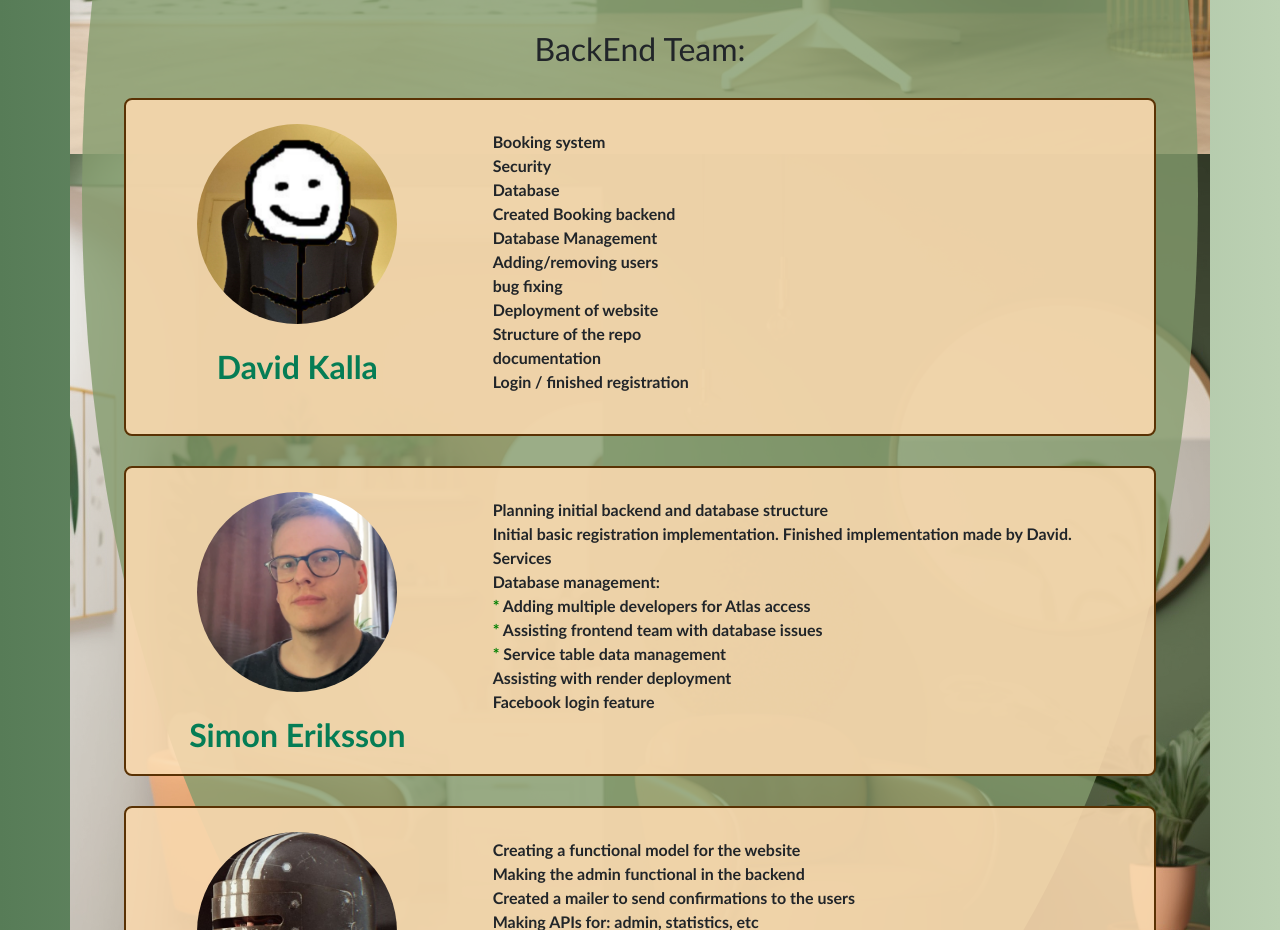
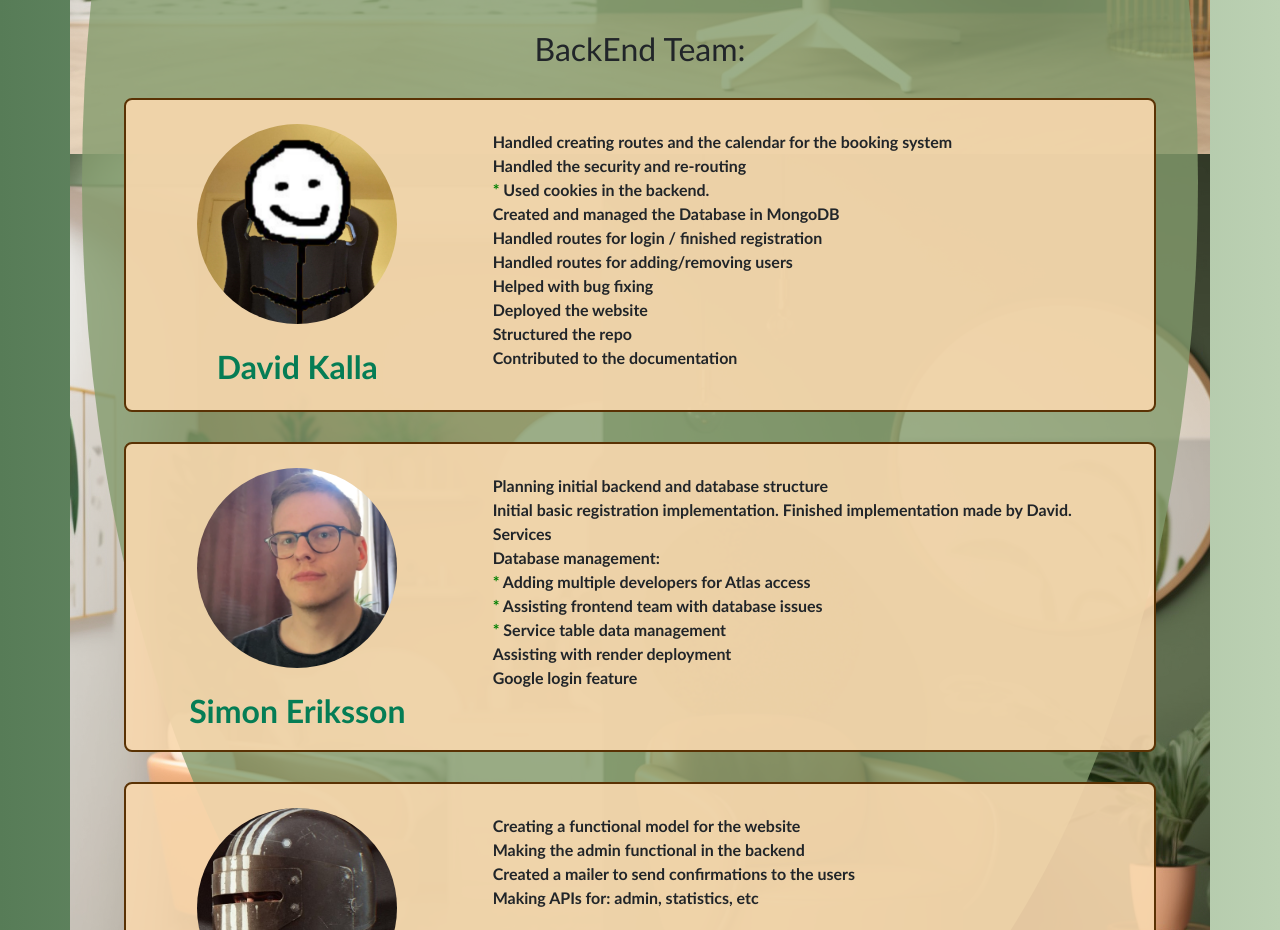
Before and after one commit to Asom98/fullstack, a React (Vite) app: page /about in a window 1280 px wide. Shown: the part 1020-1950 px from the top of the page. Built offline with nearby package versions, Linux system fonts and the light colour scheme.

Commit message:
Updated David's about section

```diff
--- a/src/components/AboutPage.jsx
+++ b/src/components/AboutPage.jsx
@@ -33,6 +33,8 @@ export function AboutPage() {
                 Creted, styled and made Booking page responsive
                 <br />
                 Creted, styled and made About page responsive
+                <br />
+                Creted, styled and made the Footer responsive
               </p>
             </Container>
           </Col>
@@ -76,27 +78,23 @@ export function AboutPage() {
           <Col xs={12} md={8}>
             <Container className="about-info rounded-circle">
               <p>
-                Booking system
+                Handled creating routes and the calendar for the booking system
                 <br />
-                Security
+                Handled the security and re-routing <br />
+                <span style={{ color: "green" }}>*</span> Used cookies in the
+                backend.
                 <br />
-                Database
+                Created and managed the Database in MongoDB <br />
+                Handled routes for login / finished registration <br />
+                Handled routes for adding/removing users
                 <br />
-                Created Booking backend
+                Helped with bug fixing
                 <br />
-                Database Management
+                Deployed the website
                 <br />
-                Adding/removing users
+                Structured the repo
                 <br />
-                bug fixing
-                <br />
-                Deployment of website
-                <br />
-                Structure of the repo
-                <br />
-                documentation
-                <br />
-                Login / finished registration
+                Contributed to the documentation
               </p>
             </Container>
           </Col>
@@ -124,7 +122,7 @@ export function AboutPage() {
                 <span style={{ color: "green" }}>*</span> Service table data
                 management <br />
                 Assisting with render deployment <br />
-                Facebook login feature
+                Google login feature
               </p>
             </Container>
           </Col>
--- a/src/components/Service.jsx
+++ b/src/components/Service.jsx
@@ -1,7 +1,7 @@
-import React, {useState, useEffect} from "react";
+import React, { useState, useEffect } from "react";
 import { Card, Button } from "react-bootstrap";
 import "./css/Service.css";
-import { useNavigate } from 'react-router-dom';
+import { useNavigate } from "react-router-dom";
 import { ConfirmationModal } from "./parts/ConfirmationModal";
 
 export const ServicePage = () => {
@@ -9,17 +9,20 @@ export const ServicePage = () => {
   const navigate = useNavigate();
   const [showModal, setShowModal] = useState(false);
   const [bookingSentence, setbookingSentence] = useState("");
-  const [isLoading, setIsLoading] = useState(true)
+  const [isLoading, setIsLoading] = useState(true);
 
   useEffect(() => {
     const fetchServices = async () => {
       try {
-        const response = await fetch("http://localhost:3000/services/getServices",{
-          method: "GET"
-        });
-        const result = await response.json()
+        const response = await fetch(
+          "http://localhost:3000/services/getServices",
+          {
+            method: "GET",
+          }
+        );
+        const result = await response.json();
         setServicesData(result);
-        setIsLoading(false)
+        setIsLoading(false);
       } catch (error) {
         console.log(error);
       }
@@ -37,26 +40,39 @@ export const ServicePage = () => {
         Our Services
       </div>
       <div className="card-columns mt-4 custom-card-columns">
-        { isLoading ? (
+        {isLoading ? (
           <div className="spinner-border text-primary"></div>
         ) : (
           servicesData.map((service) => (
             <div key={service._id} className="custom card">
               <Card className="custom">
                 <div className="d-flex">
-                <Card.Img className="card-img w-50" src={`/src/components/Images/${service.img}`} />
+                  <Card.Img
+                    className="card-img w-50"
+                    src={`/src/components/Images/${service.img}`}
+                  />
                   <Card.Body>
-                <Card.Title className="card-serviceName">{service.name}</Card.Title>
-                <Card.Text className="card-description">{service.description}</Card.Text>
-                <Card.Text className="card-text duration">Duration: {service.duration}min</Card.Text>
-                <Card.Text className="card-text price">Price: ${service.price}</Card.Text>
-                <Button onClick={() => handleBookClick(service)}>Book Now</Button>
+                    <Card.Title className="card-serviceName">
+                      {service.name}
+                    </Card.Title>
+                    <Card.Text className="card-description">
+                      {service.description}
+                    </Card.Text>
+                    <Card.Text className="card-text duration">
+                      Duration: {service.duration}min
+                    </Card.Text>
+                    <Card.Text className="card-text price">
+                      Price: ${service.price}
+                    </Card.Text>
+                    <Button onClick={() => handleBookClick(service)}>
+                      Book Now
+                    </Button>
                   </Card.Body>
                 </div>
               </Card>
             </div>
-        )))
-      }
+          ))
+        )}
       </div>
       {showModal && (
         <ConfirmationModal
```
Also changed, not shown: src/components/Carousel.jsx (+17 -6 lines). Lines whose indentation alone changed are shown as unchanged.
